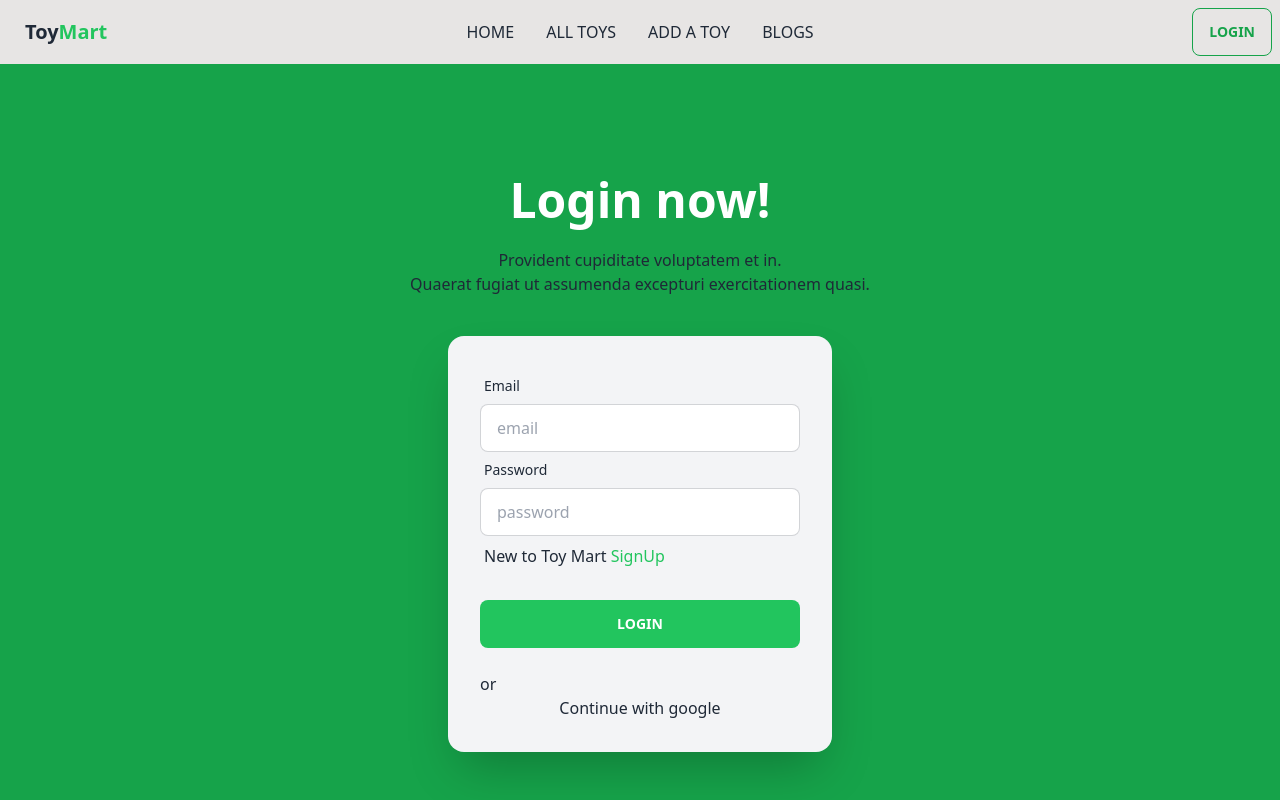
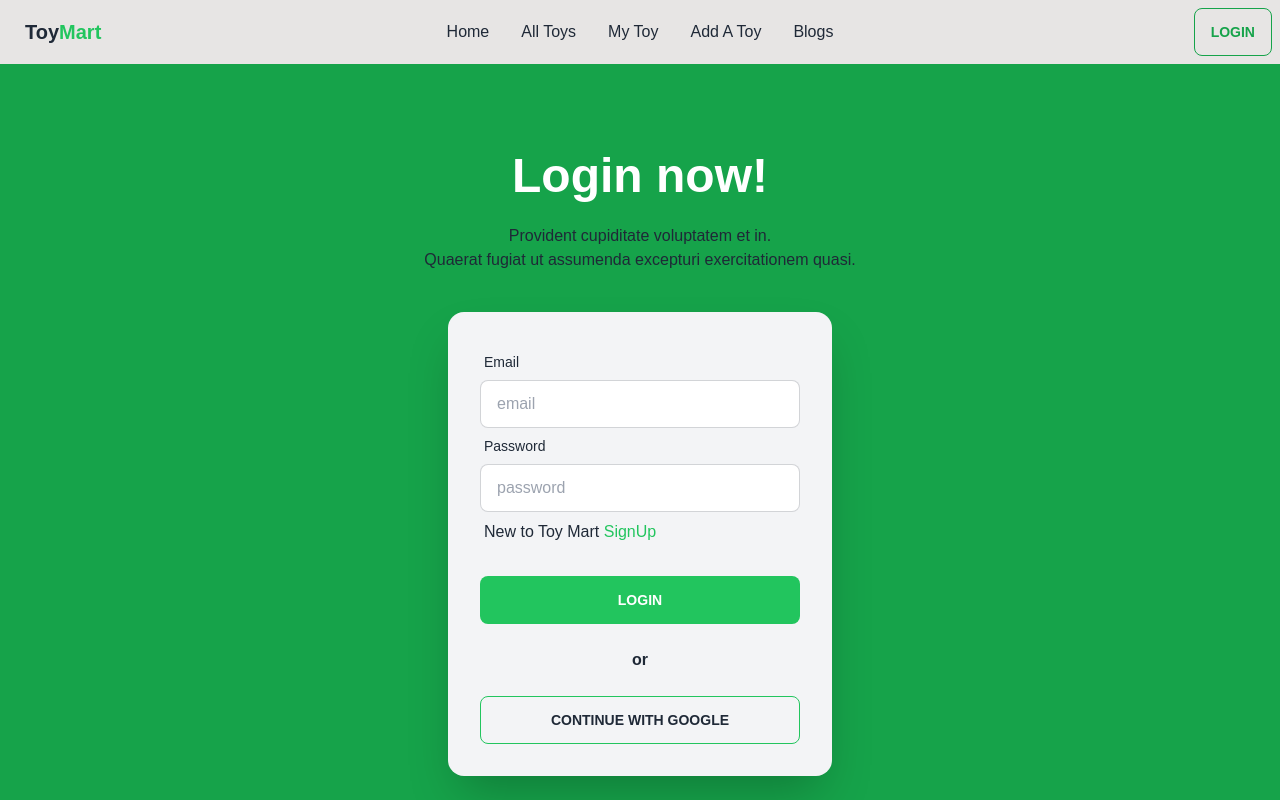
Before and after one commit to arifremal/toy-marketplace-client, a React (Vite) app: page /login in a window 1280 px wide. Shown: the top 800 px of the page. Built offline with nearby package versions, Linux system fonts and the light colour scheme; no server answers.

Commit message:
data fetch done for shop by categorie section

```diff
--- a/src/AuthComponents/Login.jsx
+++ b/src/AuthComponents/Login.jsx
@@ -76,13 +76,13 @@ const Login = () => {
               </div>
               <div className="form-control mt-6">
                 <input
-                  className="btn bg-green-500 border-none"
+                  className="btn bg-green-500 border-none hover:bg-black"
                   type="submit"
                   value="Login"
                 /> <br />
-                or
+                <strong className="text-center">or</strong>
                 <br />
-                <button onClick={googleVisitors}>Continue with google</button>
+                <button className="btn btn-outline border-green-500 hover:bg-black" onClick={googleVisitors}>Continue with google</button>
               </div>
             </form>
           </div>
--- a/src/AuthComponents/SignUp.jsx
+++ b/src/AuthComponents/SignUp.jsx
@@ -62,7 +62,7 @@ const SignUp = () => {
               </div>
               <div className="form-control mt-6">
 
-                <input className="btn bg-green-500 border-none" type="submit" value="Sign Up" />
+                <input className="btn bg-green-500 hover:bg-black border-none" type="submit" value="Sign Up" />
               </div>
        </form>
             </div>
--- a/src/Components/Home.jsx
+++ b/src/Components/Home.jsx
@@ -8,7 +8,7 @@ const Home = () => {
         <div className="hero-content  flex-col lg:flex-row">
           <img className="rounded-lg p-3" src={"https://i.ibb.co/3vWV2CK/rsz-71uv2p59vcl.jpg"} />
           <div>
-            <h1 className="text-5xl font-bold">THE UK'S NO. 1 SOURCE FOR ALL  THINGS MARVEL LEGENDS</h1>
+            <h1 className="text-5xl font-bold">THE  NO. 1 SOURCE FOR ALL  THINGS MARVEL LEGENDS</h1>
             <p className="py-6">
             WHERE LEGENDS ARE MADE
 
--- /dev/null
+++ b/src/Components/SingleToy.jsx
@@ -0,0 +1,40 @@
+import { useLoaderData } from "react-router-dom";
+
+const SingleToy = () => {
+  const toys = useLoaderData();
+  const { price,picture_url,name,seller_name,seller_email,available_quantity,detail_description,rating } = toys;
+  return (
+    <div className="p-7">
+      <h1 className="text-center text-3xl font-bold p-2 uppercase ">
+        Details of <span className="text-green-500">{name} </span>
+      </h1>
+
+      <div className="card lg:card-side bg-base-100 shadow-xl">
+        <figure>
+          <img
+            src={"https://i.ibb.co/3vWV2CK/rsz-71uv2p59vcl.jpg"}
+            alt="Album"
+          />
+        </figure>
+        <div className="card-body">
+          <h2 className="card-title">Toy Name:{name}</h2>
+       <ul>
+        <li > <strong className="text-green-700">Seller Name</strong> :{seller_name}</li>
+        <li > <strong className="text-green-700">Seller email</strong> :{seller_email}</li>
+        <li > <strong className="text-green-700">Price</strong> :${price}</li>
+        <li > <strong className="text-green-700">Rating</strong> :{rating}</li>
+        <li > <strong className="text-green-700">Available Quantity</strong> :{available_quantity}</li>
+        <li > <strong className="text-green-700">Details</strong> :{detail_description}</li>
+
+       </ul>
+          <div className="card-actions justify-end">
+
+          </div>
+        </div>
+      </div>
+
+    </div>
+  );
+};
+
+export default SingleToy;
--- a/src/Components/ToysCard.jsx
+++ b/src/Components/ToysCard.jsx
@@ -1,5 +1,7 @@
+import { Link } from "react-router-dom";
+
 const ToysCard = ({toy}) => {
-    const {title,img,price}= toy
+    const {_id,title,img,price}= toy
   return (
     <div className="card w-96 bg-base-100 shadow-xl image-full">
       <figure>
@@ -12,7 +14,7 @@ const ToysCard = ({toy}) => {
         <h2 className="card-title">{title}</h2>
         <p>Price:$ {price}</p>
         <div className="card-actions justify-end">
-          <button className="btn bg-green-500 ">View Details</button>
+         <Link to={`/view/${_id}`} className=""> <button className="btn bg-green-500 ">View Details</button></Link>
         </div>
       </div>
     </div>
--- a/src/Components/Toysshop.jsx
+++ b/src/Components/Toysshop.jsx
@@ -5,7 +5,7 @@ const Toysshop = () => {
     const [toys,setToys]= useState([])
     useEffect(()=>{
 
-        fetch('toys.json')
+        fetch('http://localhost:5000/toys')
         .then(res=>res.json())
         .then(data=> setToys(data))
 
--- a/src/Routers/Routes.jsx
+++ b/src/Routers/Routes.jsx
@@ -3,6 +3,10 @@ import Layout from "../MainLayout/Layout";
 import Home from "../Components/Home";
 import Login from "../AuthComponents/Login";
 import SignUp from "../AuthComponents/SignUp";
+import SingleToy from "../Components/SingleToy";
+import MyToy from "../ToyComponents/MyToy";
+import AddaToy from "../ToyComponents/AddaToy";
+import AllToy from "../ToyComponents/AllToy";
 
 const router = createBrowserRouter([
   {
@@ -20,6 +24,25 @@ const router = createBrowserRouter([
         {
           path:'/signup',
           element:<SignUp></SignUp>
+        },
+        {
+          path:'/view/:id',
+          element:<SingleToy></SingleToy>,
+          loader:({params})=> fetch(`http://localhost:5000/toys/${params.id}`)
+
+        },
+        {
+          path:'/mytoy',
+          element:<MyToy></MyToy>
+        },
+        {
+          path:'/addatoy',
+          element:<AddaToy></AddaToy>
+        },
+        {
+          path:'/alltoy',
+          element:<AllToy></AllToy>
+
         }
 
     ]
--- /dev/null
+++ b/src/ToyComponents/AddaToy.jsx
@@ -0,0 +1,13 @@
+
+
+const AddaToy = () => {
+    return (
+        <div>
+                 <h1 className="text-center text-3xl font-bold p-2 uppercase ">
+       Add a <span className="text-green-500"> Toy </span>
+      </h1>
+        </div>
+    );
+};
+
+export default AddaToy;
--- /dev/null
+++ b/src/ToyComponents/AllToy.jsx
@@ -0,0 +1,17 @@
+import React from 'react';
+import Toysshop from '../Components/Toysshop';
+
+const AllToy = () => {
+    return (
+        <div>
+                 <h1 className="text-center text-3xl font-bold p-2 uppercase ">
+      ALL <span className="text-green-500">toy </span>
+      </h1>
+      <div>
+      <Toysshop></Toysshop>
+      </div>
+        </div>
+    );
+};
+
+export default AllToy;
--- /dev/null
+++ b/src/ToyComponents/MyToy.jsx
@@ -0,0 +1,12 @@
+
+const MyToy = () => {
+    return (
+        <div>
+                 <h1 className="text-center text-3xl font-bold p-2 uppercase ">
+       My <span className="text-green-500">toy </span>
+      </h1>
+        </div>
+    );
+};
+
+export default MyToy;
--- a/src/Universel/Header.jsx
+++ b/src/Universel/Header.jsx
@@ -3,22 +3,31 @@ import { Link } from "react-router-dom";
 import { AuthContext } from "../Components/AuthProvide/AuthProvider";
 
 const Header = () => {
-  const{loggedOut,visitor}= useContext(AuthContext)
-  const LoggedOutUser=()=>{
+  const { loggedOut, visitor } = useContext(AuthContext);
+  const LoggedOutUser = () => {
     loggedOut()
-    .then()
-    .catch((error)=>{
-      console.log(error);
-    })
-  }
+      .then()
+      .catch((error) => {
+        console.log(error);
+      });
+  };
   const NavBar = (
     <>
-      <li className="uppercase"><Link to={'/'}>Home</Link> </li>
-      <li className="uppercase" ><Link to={'/'}>All Toys</Link> </li>
-      <li className="uppercase"><Link to={'/'}>Add A Toy</Link> </li>
-      <li className="uppercase"><Link to={'/'}>Blogs</Link> </li>
-
-
+      <li>
+        <Link to={"/"}>Home</Link>{" "}
+      </li>
+      <li>
+        <Link to={"/alltoy"}>All Toys</Link>{" "}
+      </li>
+      <li>
+        <Link to={"/mytoy"}>My Toy</Link>{" "}
+      </li>
+      <li>
+        <Link to={"/addatoy"}>Add A Toy</Link>{" "}
+      </li>
+      <li>
+        <Link to={"/"}>Blogs</Link>{" "}
+      </li>
     </>
   );
   return (
@@ -54,33 +63,38 @@ const Header = () => {
           </a>
         </div>
         <div className="navbar-center hidden lg:flex">
-          <ul className="menu menu-horizontal px-1 ">
-           {NavBar}
-          </ul>
+          <ul className="menu menu-horizontal px-1 ">{NavBar}</ul>
         </div>
         <div className="navbar-end">
-        {visitor && (
-                <div className="me-1"><Link>
+          {visitor && (
+            <div className="me-1">
+              <Link>
                 {/* <FaUserCircle style={{fontSize:'2rem'}} ></FaUserCircle> */}
                 <img
                   style={{ height: "45px" }}
-                  className="rounded-xl"
+                  className="rounded-full"
                   src={visitor.photoURL}
                   alt=""
                 />
-              </Link></div>
-              )}
+              </Link>
+            </div>
+          )}
 
-
-
-      {
-        visitor? ( <button onClick={LoggedOutUser} className="btn btn-outline border-1 text-green-600  hover:text-white hover:bg-green-500">LogOut</button>
-        ) : ( <Link to={'/login'} className="btn btn-outline border-1 text-green-600  hover:text-white hover:bg-green-500">Login</Link>
-        )
-      }
-
-
-
+          {visitor ? (
+            <button
+              onClick={LoggedOutUser}
+              className="btn btn-outline border-1 text-green-600  hover:text-white hover:bg-green-500"
+            >
+              LogOut
+            </button>
+          ) : (
+            <Link
+              to={"/login"}
+              className="btn btn-outline border-1 text-green-600  hover:text-white hover:bg-green-500"
+            >
+              Login
+            </Link>
+          )}
         </div>
       </div>
     </div>
--- a/src/index.css
+++ b/src/index.css
@@ -1,3 +1,9 @@
 @tailwind base;
 @tailwind components;
 @tailwind utilities;
+
+:root{
+    @import url('https://fonts.googleapis.com/css2?family=Poppins:ital,wght@0,100;0,200;0,300;0,400;0,500;1,100;1,200;1,300;1,400&display=swap');
+    font-family: 'Poppins', sans-serif;
+
+}
```
